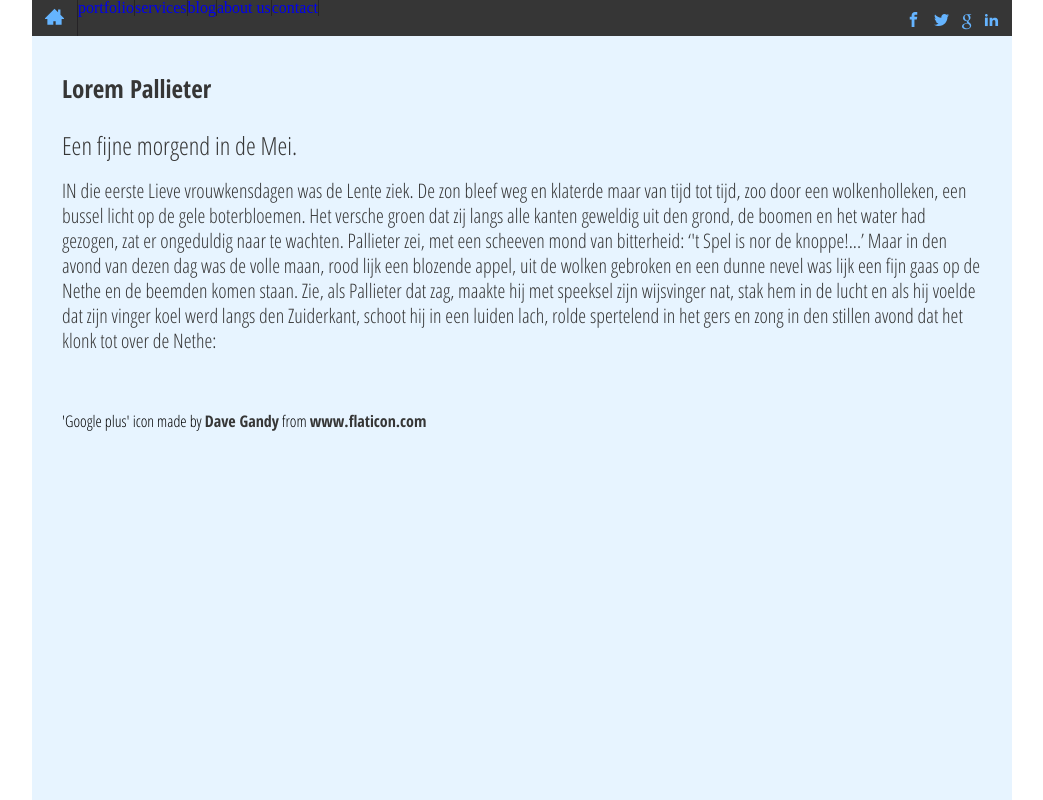
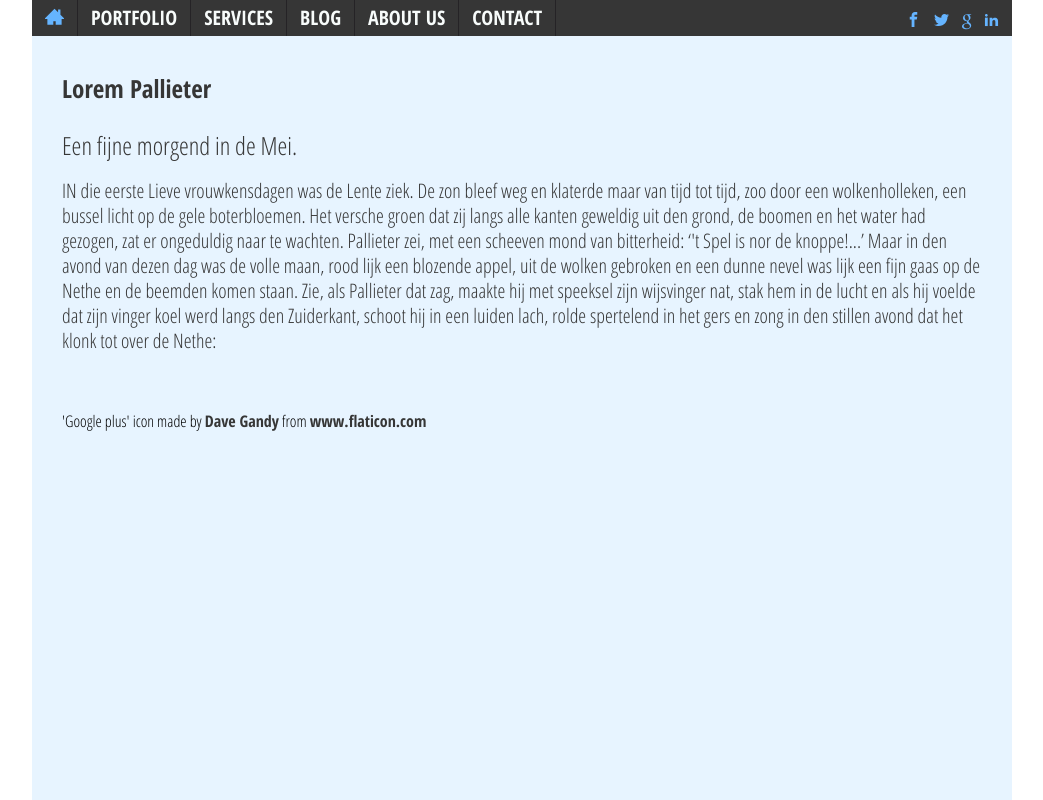
Before and after one commit to GreetVdL/syntra-CSSnavigationbar, a plain HTML site: page index.html in a window 1280 px wide. Shown: the whole page, without its empty margins (118-1161 px from the left). Drawn offline with Linux system fonts and the light colour scheme.

Commit message:
mobile and desktop layout done

```diff
--- a/css/index.css
+++ b/css/index.css
@@ -28,7 +28,7 @@ nav ul {
   display: flex;
 }
 
-#hamburger .mobilehide a {
+#hamburger > li a {
   color: #f8fcfb;
   text-transform: uppercase;
   font-family: "Open Sans Condensed", sans-serif;
--- a/index.html
+++ b/index.html
@@ -4,7 +4,7 @@
     <meta charset="UTF-8" />
     <meta http-equiv="X-UA-Compatible" content="IE=edge" />
     <meta name="viewport" content="width=device-width, initial-scale=1.0" />
-    <title>navbar slicing</title>
+    <title>navigation bar slicing</title>
     <link rel="stylesheet" href="./css/index.css" type="text/css" />
     <link rel="stylesheet" href="./icons/style.css" type="text/css" />
     <link
```
